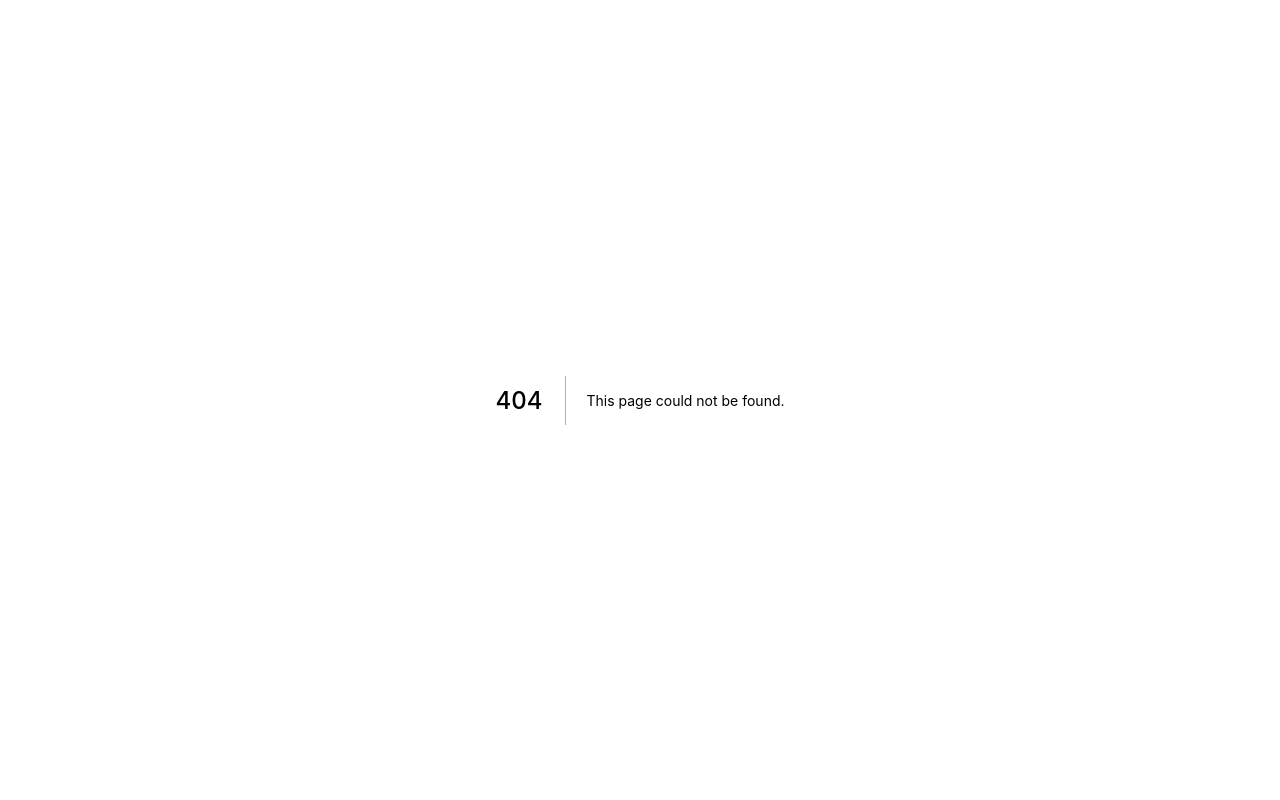
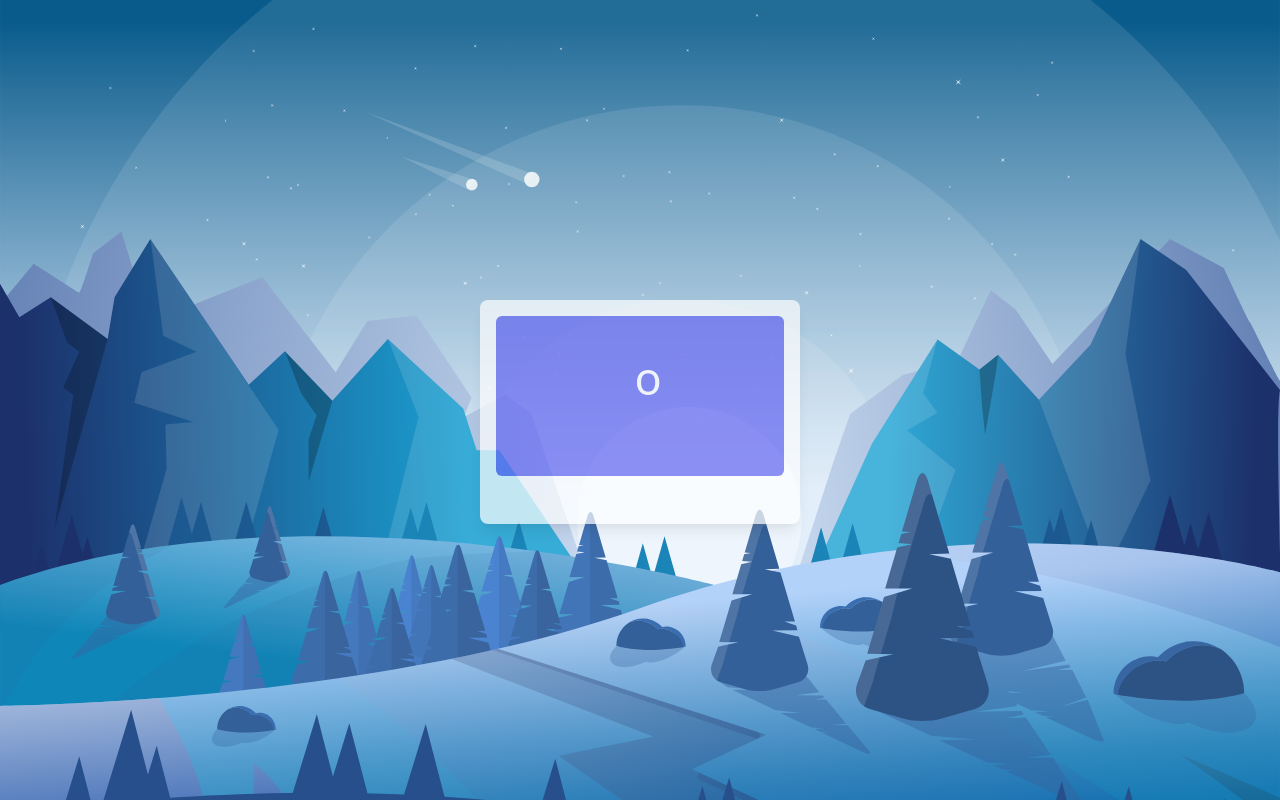
Before and after one commit to wsayyed/weather, a Next.js app: page /home in a window 1280 px wide. Before the commit this address had no page. Built offline with nearby package versions, Linux system fonts and the light colour scheme.

Commit message:
weather complete

```diff
--- /dev/null
+++ b/pages/home.js
@@ -0,0 +1,37 @@
+import React, { useState } from "react";
+
+const home = (props) => {
+  const [wdata, setWdata] = useState(
+    JSON.parse(sessionStorage.getItem("weather_data"))
+  );
+  console.log("props -> ", wdata);
+  return (
+    <>
+      <div className="w-full h-screen font-sans bg-cover bg-landscape">
+        <div className="container flex items-center justify-center flex-1 h-full mx-auto">
+          {/* Card */}
+          <div className="w-11/12 sm:w-1/2 md:w-1/2 lg:w-1/4 mt-6 px-4 py-4 bg-white shadow-lg rounded-lg opacity-70 dark:bg-gray-800">
+            <div className="flex-shrink-0">
+              <div className="flex items-center flex-col mx-auto justify-center h-40 w-full text-6xl rounded-md bg-indigo-500 text-white">
+                <div className="pl-4">
+                  {wdata ? wdata.data.main.temp : ""}
+                  <sup>o</sup>
+                </div>
+                <div>
+                  <h3 className="text-center text-base sm:text-lg text-white font-semibold dark:text-white pt-1">
+                    {wdata ? "Humidity " + wdata.data.main.humidity + "%" : ""}
+                  </h3>
+                </div>
+              </div>
+              <h3 className="text-center text-2xl sm:text-xl text-gray-700 font-semibold dark:text-white py-4">
+                {wdata ? wdata.data.name : ""}
+              </h3>
+            </div>
+          </div>
+        </div>
+      </div>
+    </>
+  );
+};
+
+export default home;
--- a/pages/index.jsx
+++ b/pages/index.jsx
@@ -1,7 +1,10 @@
 import axios from "axios";
+import { useRouter } from "next/router";
 import { useState } from "react";
 
 export default function Home() {
+  const router = useRouter();
+
   const [ucity, setUcity] = useState("");
   const [isloading, setIsloading] = useState(false);
   const [wdata, setWdata] = useState({});
@@ -11,15 +14,16 @@ export default function Home() {
     try {
       setIsloading(true);
       const data = await axios.get(
-        `http://api.openweathermap.org/data/2.5/weather?q=${ucity}&appid=429736441cf3572838aa10530929f7cd`
+        `http://api.openweathermap.org/data/2.5/weather?q=${ucity}&appid=429736441cf3572838aa10530929f7cd&units=metric`
       );
       setIsloading(false);
       setWdata(data);
       console.log("data from feature branch test=> ", data);
+      await sessionStorage.setItem("weather_data", JSON.stringify(data));
+      router.push({ pathname: "/home" });
     } catch (error) {
       setIsloading(false);
       setWerr(error.response.data.message);
-      console.log("Develop Change err -> ", error.response.data.message);
     }
   };
 
@@ -35,10 +39,10 @@ export default function Home() {
                 </p>
                 {werr != "" ? (
                   <div
-                    class="mb-2 text-sm md:text-md bg-red-200 border-red-600 text-red-600 border-l-4 px-3 py-2"
+                    className="mb-2 text-sm md:text-md bg-red-200 border-red-600 text-red-600 border-l-4 px-3 py-2"
                     role="alert"
                   >
-                    <p class="font-bold">Info</p>
+                    <p className="font-bold">Info</p>
                     <p>{werr}</p>
                   </div>
                 ) : null}
@@ -67,7 +71,7 @@ export default function Home() {
                         width="20"
                         height="20"
                         fill="currentColor"
-                        class="mr-2 animate-spin"
+                        className="mr-2 animate-spin"
                         viewBox="0 0 1792 1792"
                         xmlns="http://www.w3.org/2000/svg"
                       >
```
